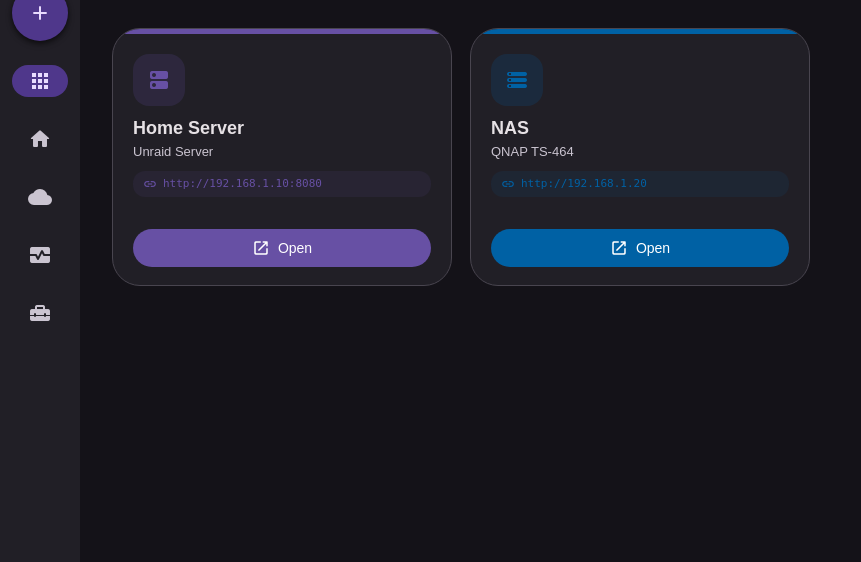
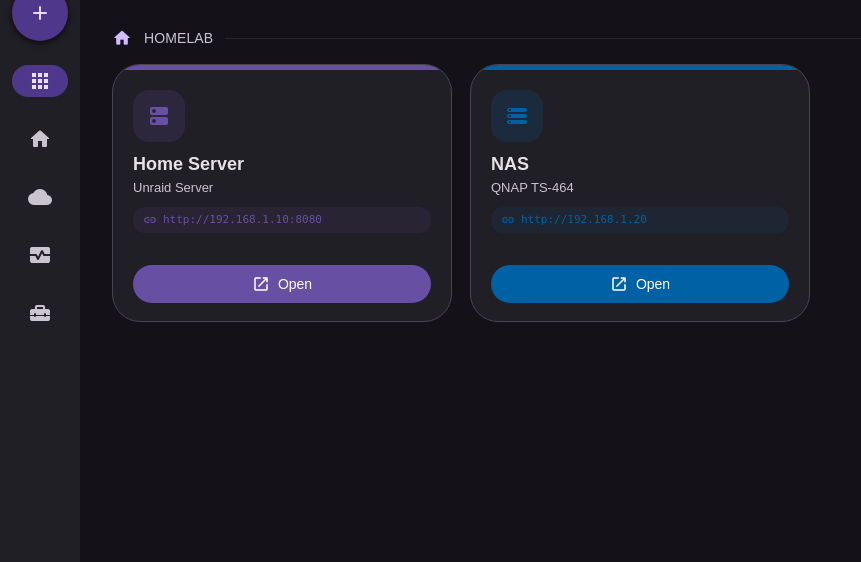
Before and after one commit to RhochR/serverhub, a Flask app: page / in a window 1280 px wide. Shown: the part 87-649 px from the top of the page, without its empty margins (0-861 px from the left). Run offline with Flask 3, Linux system fonts and the light colour scheme; parts of the project's set-up code (start-up, migrations or seed data) failed here and were passed over; some web fonts are replaced.

Commit message:
Add Seperators in All Servers tab

```diff
--- a/static/css/style.css
+++ b/static/css/style.css
@@ -912,3 +912,59 @@ input[type="color"] {
   opacity: 1;
   transform: translateY(-50%) scale(1);
 }
+
+/* ─── Grouped Grid Layout ─── */
+.server-grid {
+  display: flex;
+  flex-direction: column;
+  gap: 32px; /* Space between groups */
+}
+
+/* Fallback for flat grid (search results) */
+.server-grid:not(:has(.grid-group)) {
+  display: grid;
+  grid-template-columns: repeat(auto-fill, 340px);
+  gap: 18px;
+}
+
+.grid-group {
+  display: flex;
+  flex-direction: column;
+  gap: 16px;
+}
+
+/* M3E Header Style */
+.group-header {
+  display: flex;
+  align-items: center;
+  gap: 12px;
+  color: var(--md-sys-color-on-surface-variant);
+}
+
+.group-header .material-icons-round {
+  font-size: 20px;
+  color: var(--md-sys-color-primary);
+}
+
+.group-title {
+  font-family: var(--font-display);
+  font-size: 14px; /* M3E Title Small/Medium */
+  font-weight: 500;
+  letter-spacing: 0.1px;
+  text-transform: uppercase;
+  white-space: nowrap;
+}
+
+.group-divider {
+  height: 1px;
+  flex: 1;
+  background: var(--md-sys-color-outline-variant);
+  opacity: 0.4;
+}
+
+/* Sub-grid container to keep cards fixed width and glitch-free */
+.group-content {
+  display: grid;
+  grid-template-columns: repeat(auto-fill, 340px);
+  gap: 18px;
+}
--- a/static/js/app.js
+++ b/static/js/app.js
@@ -100,9 +100,8 @@ function renderGrid(filter = "") {
   grid.innerHTML = "";
 
   let servers = allData.servers;
-  if (activeCategory !== "all") {
-    servers = servers.filter(s => s.category === activeCategory);
-  }
+  const isGroupedView = activeCategory === "all" && !filter;
+
   if (filter) {
     const q = filter.toLowerCase();
     servers = servers.filter(s =>
@@ -110,22 +109,51 @@ function renderGrid(filter = "") {
       (s.description || "").toLowerCase().includes(q) ||
       (s.url || "").toLowerCase().includes(q)
     );
+  } else if (activeCategory !== "all") {
+    servers = servers.filter(s => s.category === activeCategory);
   }
 
-  const count = allData.servers.filter(s => activeCategory === "all" || s.category === activeCategory).length;
+  const count = servers.length;
   document.getElementById("serverCount").textContent = `${count} Server${count !== 1 ? "s" : ""}`;
 
-  if (servers.length === 0) {
+  if (count === 0) {
     empty.style.display = "flex";
     return;
   }
   empty.style.display = "none";
 
+  if (isGroupedView) {
+    // Grouped layout for "All Servers"
+    allData.categories.forEach(cat => {
+      const catServers = servers.filter(s => s.category === cat.id);
+      if (catServers.length > 0) {
+        const section = document.createElement("section");
+        section.className = "grid-group";
+        section.innerHTML = `
+          <div class="group-header">
+            <span class="material-icons-round">${cat.icon || 'folder'}</span>
+            <h2 class="group-title">${cat.name}</h2>
+            <div class="group-divider"></div>
+          </div>
+          <div class="group-content"></div>
+        `;
+        const container = section.querySelector(".group-content");
+        catServers.forEach((s, i) => {
+          const card = buildCard(s);
+          card.style.animationDelay = `${i * 40}ms`;
+          container.appendChild(card);
+        });
+        grid.appendChild(section);
+      }
+    });
+  } else {
+    // Standard flat grid for search or specific category
     servers.forEach((s, i) => {
       const card = buildCard(s);
       card.style.animationDelay = `${i * 40}ms`;
       grid.appendChild(card);
     });
+  }
 }
 
 function buildCard(s) {
```
Lines whose indentation alone changed are shown as unchanged.
